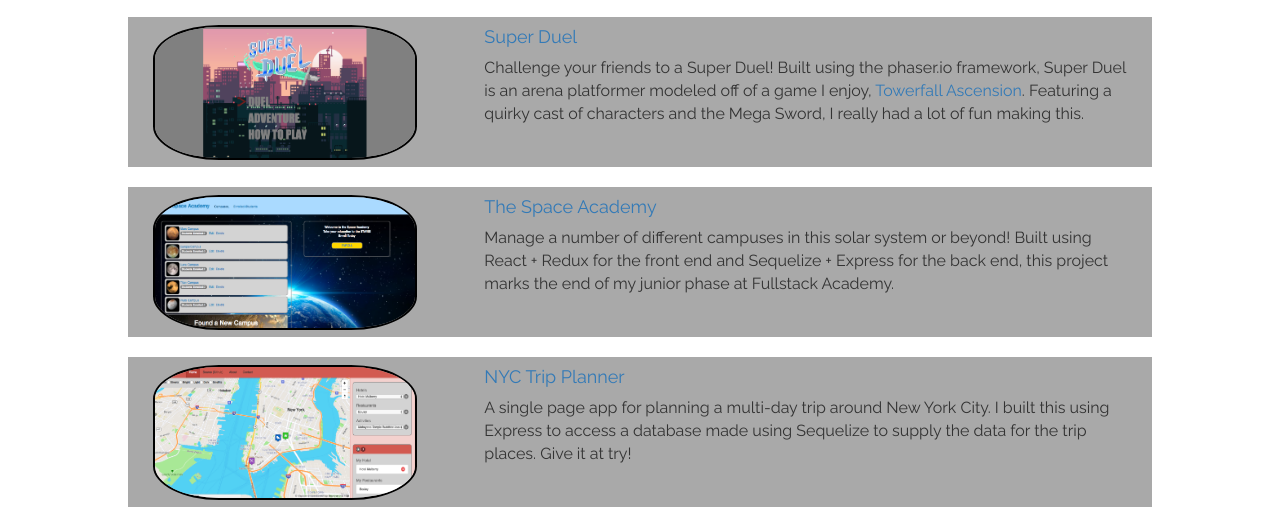
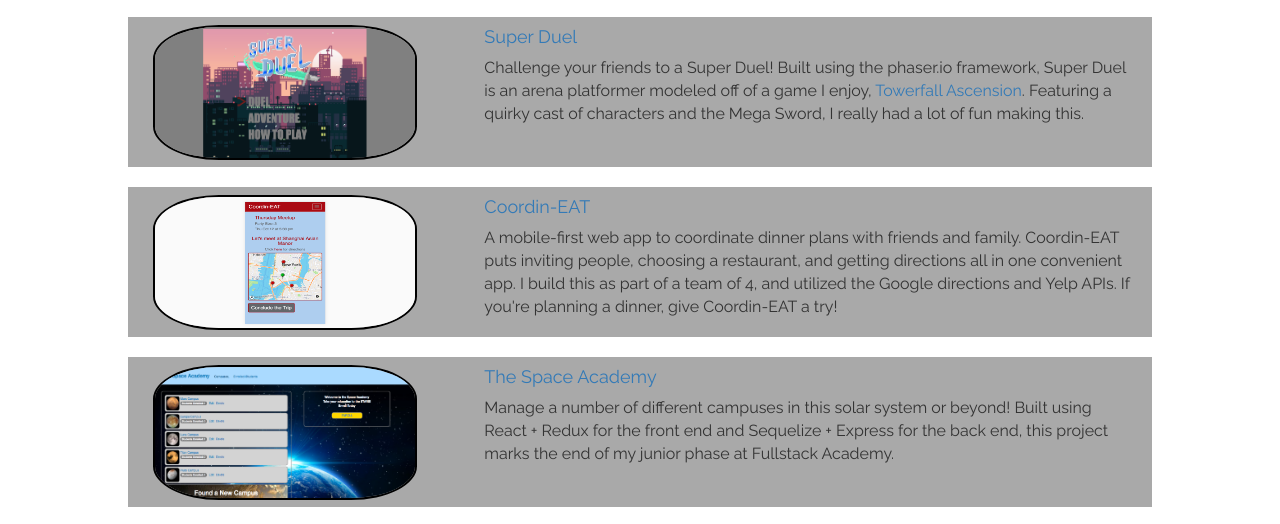
Before and after one commit to Kiro705/profilePage, a plain HTML site: page index.html in a window 1280 px wide. Shown: the part 149-673 px from the top of the page. Drawn offline with nearby package versions, Linux system fonts and the light colour scheme.

Commit message:
added Coordin-EAT

```diff
--- a/index.html
+++ b/index.html
@@ -36,6 +36,16 @@
               <div class = 'col-md-8 pro_text'>
                 <h4><a href="https://super-duel.herokuapp.com/">Super Duel</a></h4>
                 <p>Challenge your friends to a Super Duel! Built using the phaser.io framework, Super Duel is an arena platformer modeled off of a game I enjoy, <a class = "linky" href = "http://www.towerfall-game.com/">Towerfall Ascension</a>.  Featuring a quirky cast of characters and the Mega Sword, I really had a lot of fun making this.</p>
+              </div>
+            </li>
+
+            <li id='coordinEat' class='project'>
+              <div class = "col-md-4 pro_img">
+                <a href="https://coordin-eat.herokuapp.com/"><img class = 'image' src='./img/coordinEAT_image.png' alt='Coordin-EAT image' ></a>
+              </div>
+              <div class = 'col-md-8 pro_text'>
+                <h4><a href="https://coordin-eat.herokuapp.com/">Coordin-EAT</a></h4>
+                <p>A mobile-first web app to coordinate dinner plans with friends and family. Coordin-EAT puts inviting people, choosing a restaurant, and getting directions all in one convenient app.  I build this as part of a team of 4, and utilized the Google directions and Yelp APIs. If you're planning a dinner, give Coordin-EAT a try!</p>
               </div>
             </li>
 
```
Also changed, not shown: img/coordinEAT_image.png (added).
